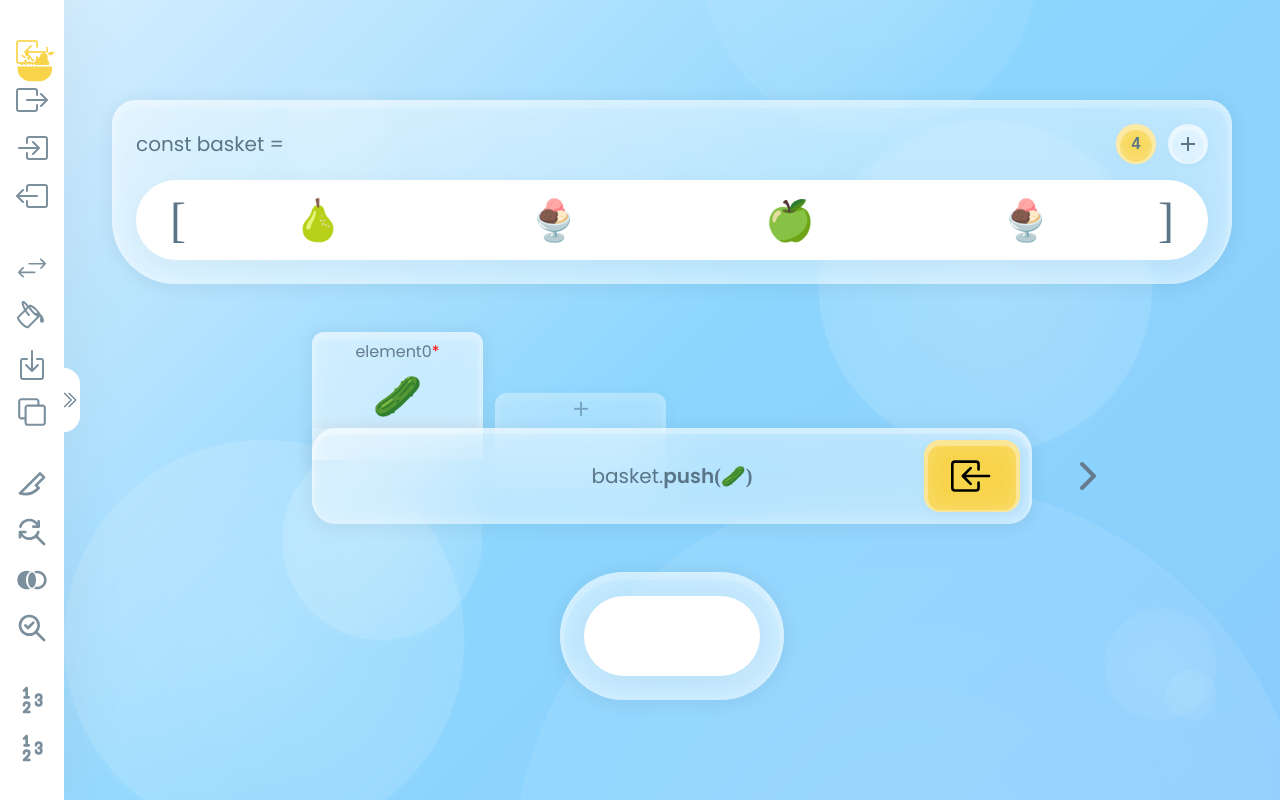
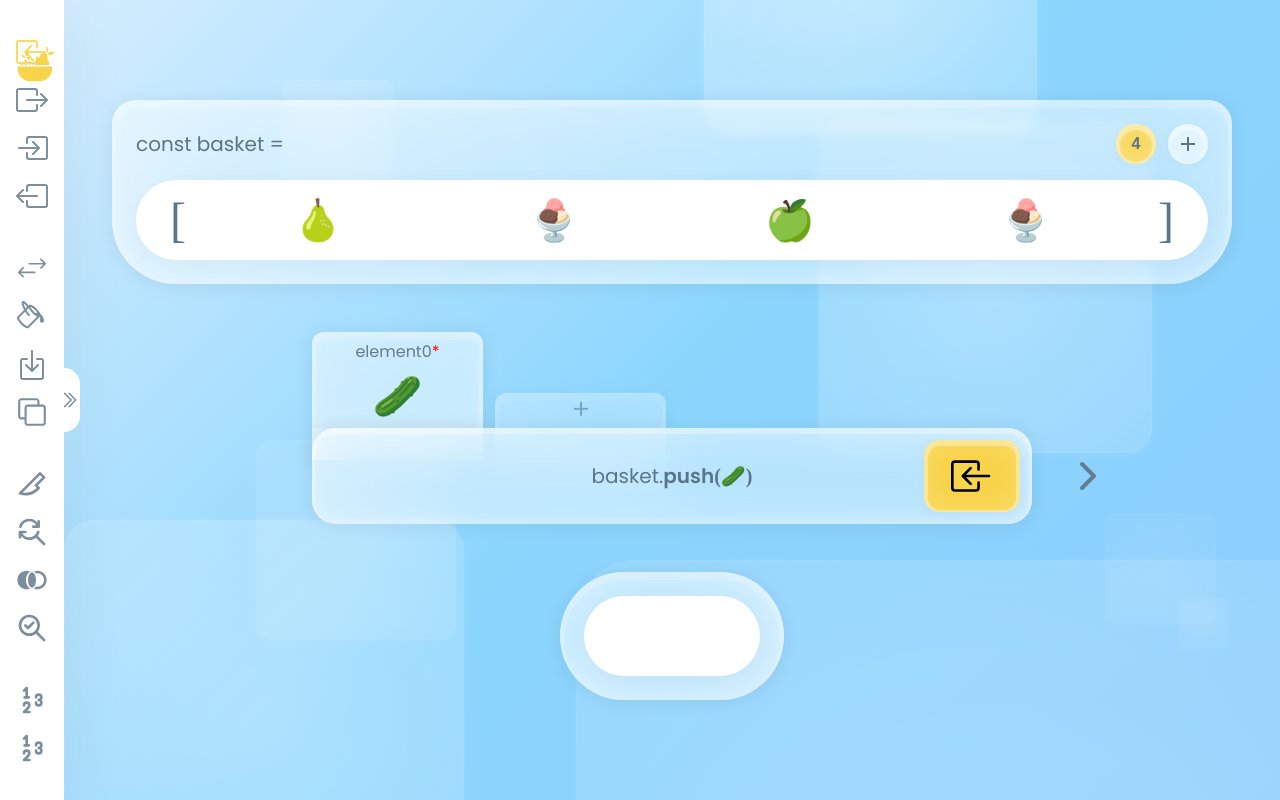
Before and after one commit to wesleybersi/basket-ts, a React (Vite) app: page / in a window 1280 px wide. Built offline with nearby package versions, Linux system fonts and the light colour scheme; a web font is replaced by a local one.

Commit message:
Changed the circles in the background to squares.

```diff
--- a/src/components/Basket/basket.scss
+++ b/src/components/Basket/basket.scss
@@ -6,7 +6,7 @@
   gap: 2rem;
   background-color: rgba(255, 255, 255, 0.35);
   box-shadow: inset 0 0 16px rgba(255, 255, 255, 0.35),
-    inset 0 0 128px #ffffff44, inset 0 4px 0px 4px rgba(255, 255, 255, 0.15),
+    inset 0 0 128px #ffffff66, inset 0 4px 0px 4px rgba(255, 255, 255, 0.15),
     0 2px 16px 4px rgba(0, 0, 0, 0.05);
   // border: 4px solid rgba(255, 255, 255, 0.25);
   backdrop-filter: blur(4px);
--- a/src/components/Circles/circles.scss
+++ b/src/components/Circles/circles.scss
@@ -20,64 +20,60 @@
   box-shadow: 0 2px 10px rgba(255, 255, 255, 0.35);
   border: 2px solid rgba(255, 255, 255, 0.15);
   border-radius: 50%;
-  //   display: none;
-  //   background: var(--color);
-  //   opacity: 0.15 !important;
+  border-radius: 7.5%;
 
   &:nth-child(1) {
-    top: 55%;
+    top: 65%;
     left: 5%;
     width: 400px;
     height: 400px;
-    opacity: 0.35;
+    opacity: 0.45;
   }
   &:nth-child(2) {
     top: 55%;
-    left: 22%;
+    left: 20%;
     width: 200px;
     height: 200px;
-    opacity: 0.35;
+    opacity: 0.25;
   }
   &:nth-child(3) {
     top: 15%;
     right: 10%;
     width: 333px;
     height: 333px;
-    opacity: 0.35;
+    opacity: 0.45;
   }
   &:nth-child(4) {
-    bottom: -60%;
-    left: 40%;
-
+    bottom: -70%;
+    left: 45%;
     width: 800px;
     height: 800px;
-    opacity: 0.2;
-    border: 2px solid rgba(255, 255, 255, 0.35);
+    opacity: 0.35;
   }
   &:nth-child(5) {
     top: -25%;
     left: 55%;
     width: 333px;
     height: 333px;
-    opacity: 0.2;
+    opacity: 0.65;
   }
   &:nth-child(6) {
     top: 10%;
     left: 22%;
     width: 111px;
     height: 111px;
-    opacity: 0.15;
+    opacity: 0.35;
   }
   &:nth-child(7) {
-    bottom: 10%;
+    bottom: 22%;
     right: 5%;
     width: 111px;
     height: 111px;
     opacity: 0.15;
   }
   &:nth-child(8) {
-    bottom: 10%;
-    right: 5%;
+    bottom: 19%;
+    right: 4%;
     width: 50px;
     height: 50px;
     opacity: 0.15;
--- a/src/components/Input/input.scss
+++ b/src/components/Input/input.scss
@@ -44,7 +44,7 @@
       position: relative;
       border-radius: 1.5rem;
       box-shadow: inset 0 0 16px rgba(255, 255, 255, 0.35),
-        inset 0 0 64px #ffffff26, inset 0 3px 0px 3px rgba(255, 255, 255, 0.25),
+        inset 0 0 64px #ffffff66, inset 0 3px 0px 3px rgba(255, 255, 255, 0.25),
         0 2px 16px 4px rgba(0, 0, 0, 0.05);
 
       // border-bottom-right-radius: 3rem;
--- a/src/components/Output/output.scss
+++ b/src/components/Output/output.scss
@@ -19,7 +19,7 @@
     justify-content: flex-end;
     background-color: rgba(255, 255, 255, 0.35);
     box-shadow: inset 0 0 16px rgba(255, 255, 255, 0.35),
-      inset 0 0 128px #ffffff44, inset 0 4px 0px 4px rgba(255, 255, 255, 0.15),
+      inset 0 0 128px #ffffff66, inset 0 4px 0px 4px rgba(255, 255, 255, 0.15),
       0 2px 16px 4px rgba(0, 0, 0, 0.05);
     border-radius: 4rem;
     position: relative;
```
